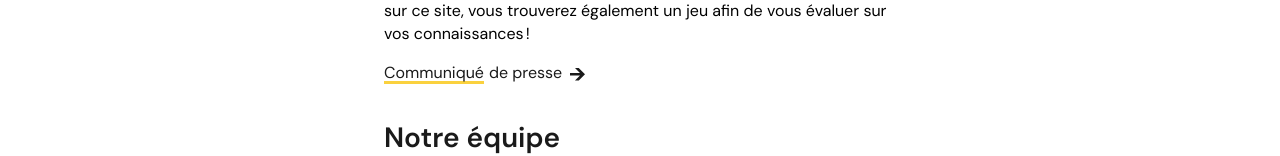
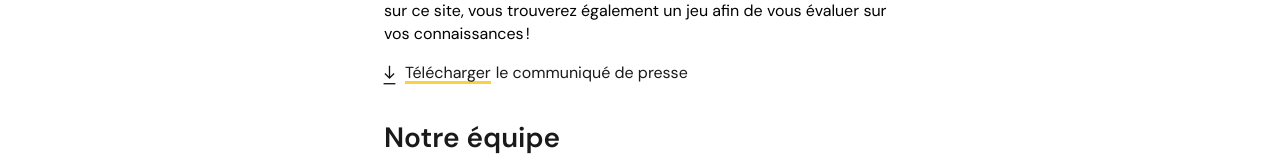
Before and after one commit to AurelianeD/dose-ta-dose, a SvelteKit app: page /about in a window 1280 px wide. Shown: the part 530-686 px from the top of the page. Built offline with nearby package versions, Linux system fonts and the light colour scheme; no server answers.

Commit message:
add communiqué de presse

```diff
--- a/src/routes/about/+page.svelte
+++ b/src/routes/about/+page.svelte
@@ -1,6 +1,13 @@
-<script>
+<script lang="ts">
 	import '$lib/styles/styles.css';
-	import Link from '$lib/components/Link.svelte';
+	import Download from "$lib/components/Download.svelte";
+	import {onMount} from "svelte";
+	import {getFileSize} from "$lib/helpers";
+	let fileSize: any = {};
+
+	onMount(async () => {
+		fileSize = await getFileSize('/pdf/communique-presse.pdf')
+	})
 </script>
 
 <div class="contenu">
@@ -21,7 +28,8 @@
 			pourtant au collège ce sujet est très tabou ! C'est pourquoi sur ce site, vous trouverez
 			également un jeu afin de vous évaluer sur vos connaissances !
 		</p>
-		<Link path="" textUnderline="Communiqué" text="de presse" />
+<!--		<Link path="" textUnderline="Communiqué" text="de presse" />-->
+		<Download path="/pdf/communique-press.pdf" text="le communiqué de presse" textUnderline="Télécharger" size={fileSize}  />
 	</div>
 	<div class="paragraphe">
 		<h2>Notre équipe</h2>
```
Also changed, not shown: 1 other file (tests, documents, lock files or other folders).
